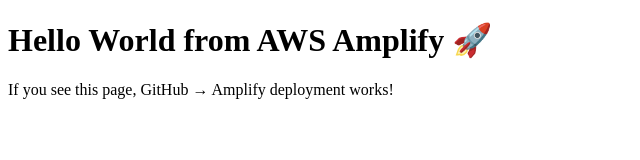
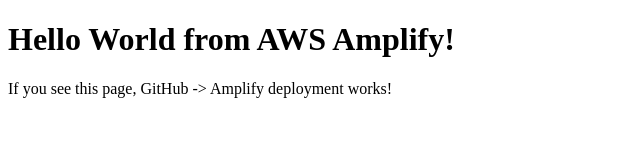
Before and after one commit to sshu2017/data-collection-app, a plain HTML site: page index.html in a window 1280 px wide. Shown: the whole page, without its empty margins (0-640 px from the left). Drawn offline with Linux system fonts and the light colour scheme.

Commit message:
remove emoji

```diff
--- a/index.html
+++ b/index.html
@@ -6,8 +6,8 @@
 </head>
 
 <body>
-    <h1>Hello World from AWS Amplify 🚀</h1>
-    <p>If you see this page, GitHub → Amplify deployment works!</p>
+    <h1>Hello World from AWS Amplify! </h1>
+    <p>If you see this page, GitHub -> Amplify deployment works!</p>
 </body>
 
 </html>
```
